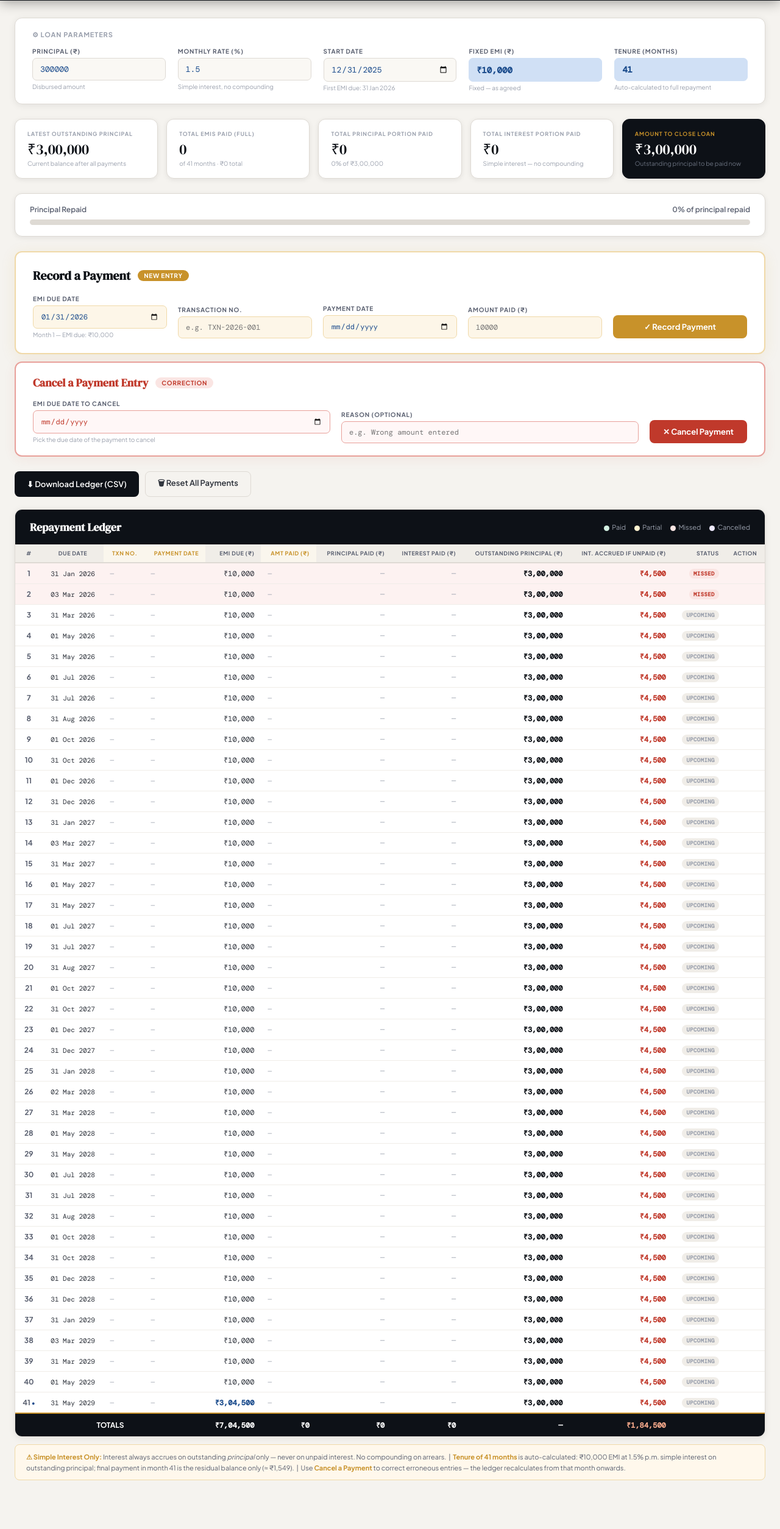
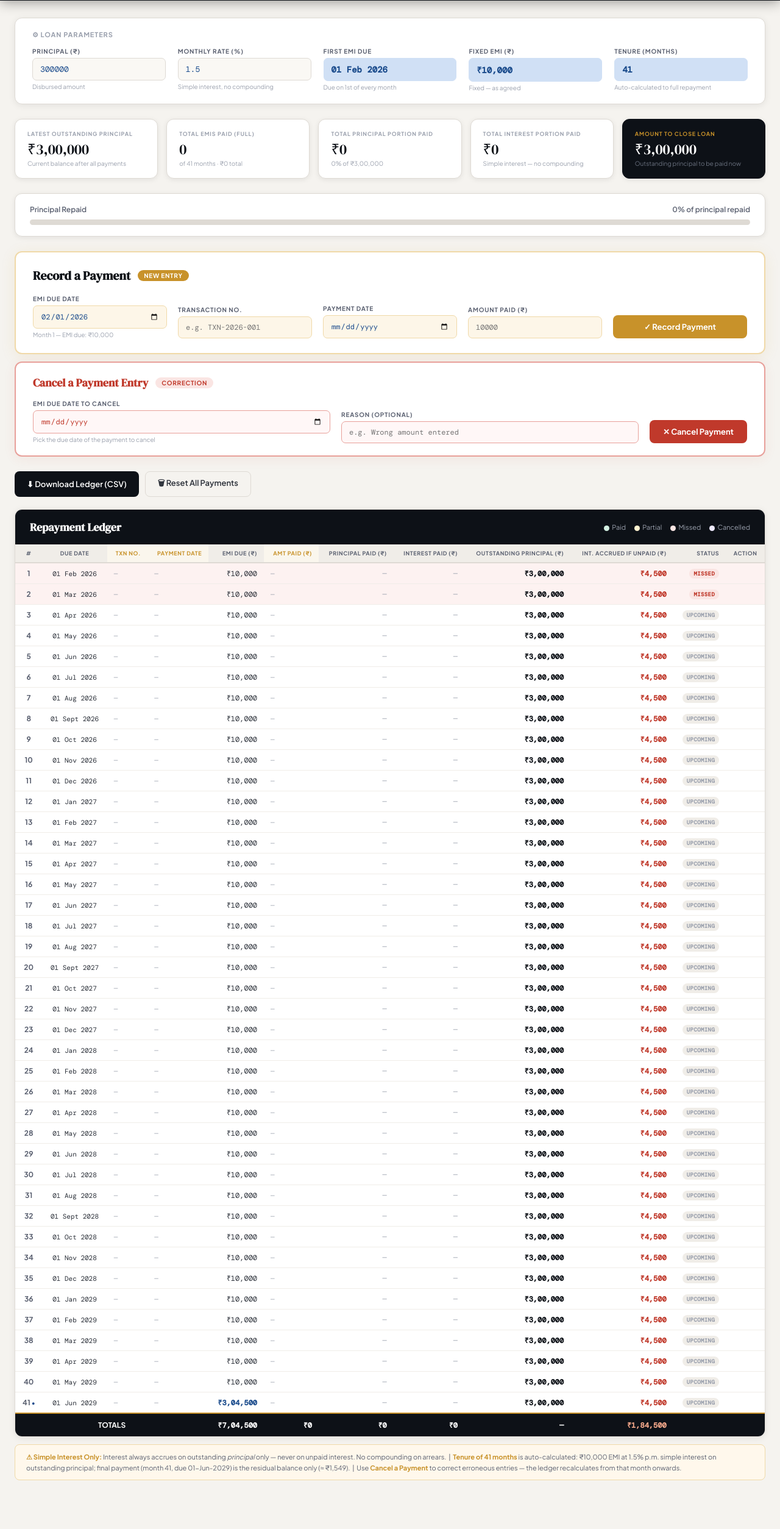
Before and after one commit to srini032026/loan-ledger, a plain HTML site: page index.html in a window 1280 px wide. Shown: the part 63-2571 px from the top of the page at 61% size. Drawn offline with nearby package versions, Linux system fonts and the light colour scheme.

Commit message:
ndex.html

```diff
--- a/index.html
+++ b/index.html
@@ -152,7 +152,7 @@ tfoot td:first-child{text-align:center;font-family:'Plus Jakarta Sans',sans-seri
     <div class="pill">Fixed EMI <strong>₹10,000</strong></div>
     <div class="pill">Rate <strong>1.5% p.m. Simple</strong></div>
     <div class="pill">Tenure <strong>41 months</strong></div>
-    <div class="pill">From <strong>Jan 2026</strong></div>
+    <div class="pill">From <strong>01 Feb 2026</strong></div>
   </div>
 </header>
 
@@ -173,9 +173,10 @@ tfoot td:first-child{text-align:center;font-family:'Plus Jakarta Sans',sans-seri
         <div class="hint">Simple interest, no compounding</div>
       </div>
       <div class="field">
-        <label>Start Date</label>
-        <input type="date" id="startDate" value="2025-12-31"/>
-        <div class="hint">First EMI due: 31 Jan 2026</div>
+        <label>First EMI Due</label>
+        <div class="fixed-val">01 Feb 2026</div>
+        <input type="hidden" id="startDate" value="2025-12-31"/>
+        <div class="hint">Due on 1st of every month</div>
       </div>
       <div class="field">
         <label>Fixed EMI (₹)</label>
@@ -301,7 +302,7 @@ tfoot td:first-child{text-align:center;font-family:'Plus Jakarta Sans',sans-seri
 
   <div class="note">
     <strong>⚠ Simple Interest Only:</strong> Interest always accrues on outstanding <em>principal</em> only — never on unpaid interest. No compounding on arrears.
-    &nbsp;|&nbsp; <strong>Tenure of 41 months</strong> is auto-calculated: ₹10,000 EMI at 1.5% p.m. simple interest on outstanding principal; final payment in month 41 is the residual balance only (≈ ₹1,549).
+    &nbsp;|&nbsp; <strong>Tenure of 41 months</strong> is auto-calculated: ₹10,000 EMI at 1.5% p.m. simple interest on outstanding principal; final payment (month 41, due 01-Jun-2029) is the residual balance only (≈ ₹1,549).
     &nbsp;|&nbsp; Use <strong>Cancel a Payment</strong> to correct erroneous entries — the ledger recalculates from that month onwards.
   </div>
 
@@ -314,6 +315,20 @@ const FIXED_EMI = 10000;
 // ── STATE ──────────────────────────────────────────────────────────────────
 // rows[i] = { txnNo, payDate, amtPaid, cancelled, cancelReason }
 let rows = [];
+
+// ── PERSISTENCE (localStorage) ─────────────────────────────────────────────
+const STORAGE_KEY = 'loanledger_rows_v1';
+
+function saveToStorage() {
+  try { localStorage.setItem(STORAGE_KEY, JSON.stringify(rows)); } catch(e) {}
+}
+
+function loadFromStorage() {
+  try {
+    const raw = localStorage.getItem(STORAGE_KEY);
+    if (raw) { rows = JSON.parse(raw); }
+  } catch(e) { rows = []; }
+}
 
 // ── CONFIG ─────────────────────────────────────────────────────────────────
 function getConfig() {
@@ -339,10 +354,13 @@ function calcTenure(P, r, emi) {
   return m;
 }
 
+// EMI due dates are always the 1st of each month, starting 01-Feb-2026
+// month index 1 => 01-Feb-2026, 2 => 01-Mar-2026, etc.
 function addMonths(dateStr, months) {
-  const d = new Date(dateStr + 'T00:00:00');
-  d.setMonth(d.getMonth() + months);
-  return d;
+  const base = new Date('2026-01-01T00:00:00');
+  base.setMonth(base.getMonth() + months);
+  base.setDate(1);
+  return base;
 }
 
 function fmtD(d) {
@@ -369,7 +387,7 @@ function compute() {
   let op = P;
 
   for (let i = 0; i < n; i++) {
-    const dueDate = addMonths(sd, i + 1);
+    const dueDate = addMonths('', i + 1);
     const row     = rows[i];
     const isFinal = (i === n - 1);
 
@@ -407,16 +425,11 @@ function compute() {
 // or -1 if not found. Matches on year+month (day-tolerant ±3 days).
 function dateToMonthIdx(dateStr) {
   if (!dateStr) return -1;
-  const { n, sd } = getConfig();
+  const { n } = getConfig();
   const picked = new Date(dateStr + 'T00:00:00');
+  // Due dates are always 1st of month — match on year+month
   for (let i = 0; i < n; i++) {
-    const due = addMonths(sd, i + 1);
-    const diffDays = Math.abs((due - picked) / 86400000);
-    if (diffDays <= 3) return i;           // within 3 days → same instalment
-  }
-  // Fallback: match by same year+month
-  for (let i = 0; i < n; i++) {
-    const due = addMonths(sd, i + 1);
+    const due = addMonths('', i + 1);
     if (due.getFullYear() === picked.getFullYear() &&
         due.getMonth()    === picked.getMonth()) return i;
   }
@@ -428,7 +441,7 @@ function buildDueDateMap() {
   const { n, sd } = getConfig();
   const map = {};
   for (let i = 0; i < n; i++) {
-    const due = addMonths(sd, i + 1);
+    const due = addMonths('', i + 1);
     map[due.toISOString().slice(0, 10)] = i;
   }
   return map;
@@ -437,8 +450,8 @@ function buildDueDateMap() {
 // Set min/max on both date pickers to the loan's date range
 function setupDatePickers() {
   const { n, sd } = getConfig();
-  const first = addMonths(sd, 1).toISOString().slice(0, 10);
-  const last  = addMonths(sd, n).toISOString().slice(0, 10);
+  const first = addMonths('', 1).toISOString().slice(0, 10);
+  const last  = addMonths('', n).toISOString().slice(0, 10);
   document.getElementById('entryMonth').min = first;
   document.getElementById('entryMonth').max = last;
   document.getElementById('cancelMonth').min = first;
@@ -447,7 +460,7 @@ function setupDatePickers() {
   // Default entry picker to first unpaid month's due date
   const firstUnpaid = rows.findIndex(r => !(parseFloat(r.amtPaid) > 0) && !r.cancelled);
   const defaultIdx  = firstUnpaid >= 0 ? firstUnpaid : 0;
-  const defaultDue  = addMonths(sd, defaultIdx + 1).toISOString().slice(0, 10);
+  const defaultDue  = addMonths('', defaultIdx + 1).toISOString().slice(0, 10);
   if (!document.getElementById('entryMonth').value) {
     document.getElementById('entryMonth').value = defaultDue;
   }
@@ -479,7 +492,7 @@ function updateCancelHint() {
   }
   const r = rows[idx];
   const { sd } = getConfig();
-  const due = addMonths(sd, idx + 1);
+  const due = addMonths('', idx + 1);
   hint.style.color = '';
   if (r.cancelled) {
     hint.textContent = `Month ${idx+1} — already cancelled`;
@@ -519,7 +532,7 @@ function recordPayment() {
   document.getElementById('entryAmt').value  = '';
 
   const { sd } = getConfig();
-  const due = addMonths(sd, idx + 1);
+  const due = addMonths('', idx + 1);
   showMsg('entryMsg','success', `✓ Month ${idx+1} (due ${fmtD(due)}) recorded — ₹${amt.toLocaleString('en-IN')} paid.`);
 
   render();
@@ -527,7 +540,7 @@ function recordPayment() {
   // Advance entry picker to next unpaid month's due date
   const nextUnpaid = rows.findIndex((r, i) => i > idx && !(parseFloat(r.amtPaid) > 0) && !r.cancelled);
   if (nextUnpaid >= 0) {
-    document.getElementById('entryMonth').value = addMonths(sd, nextUnpaid + 1).toISOString().slice(0, 10);
+    document.getElementById('entryMonth').value = addMonths('', nextUnpaid + 1).toISOString().slice(0, 10);
     updateEmiHint();
   }
 }
@@ -545,7 +558,7 @@ function cancelPayment() {
   if (!(parseFloat(r.amtPaid) > 0)) { showMsg('cancelMsg','error',`Month ${idx+1} has no payment recorded — nothing to cancel.`); return; }
 
   const { sd } = getConfig();
-  const due = addMonths(sd, idx + 1);
+  const due = addMonths('', idx + 1);
   if (!confirm(`Cancel payment for Month ${idx+1} (due ${fmtD(due)}, ₹${parseFloat(r.amtPaid).toLocaleString('en-IN')})?\nThe ledger will recalculate from this month onwards.`)) return;
 
   rows[idx].cancelled    = true;
@@ -563,7 +576,7 @@ function cancelPayment() {
 // Also allow inline cancel from table
 function inlineCancel(idx) {
   const { sd } = getConfig();
-  const due = addMonths(sd, idx + 1);
+  const due = addMonths('', idx + 1);
   if (!confirm(`Cancel payment for Month ${idx+1} (due ${fmtD(due)})?`)) return;
   rows[idx].cancelled = true;
   rows[idx].cancelReason = 'Cancelled via ledger';
@@ -587,6 +600,7 @@ function render() {
   const schedule = compute();
   renderKPIs(schedule, cfg);
   renderTable(schedule);
+  saveToStorage();
 }
 
 function renderKPIs(schedule, cfg) {
@@ -739,17 +753,19 @@ function exportCSV() {
 
 // ── RESET ──────────────────────────────────────────────────────────────────
 function clearAll() {
-  if (!confirm('Reset all payment entries? This cannot be undone.')) return;
+  if (!confirm('Reset ALL payment entries? This will permanently delete all recorded payments and cannot be undone.')) return;
   rows.forEach(r => { r.txnNo=''; r.payDate=''; r.amtPaid=''; r.cancelled=false; r.cancelReason=''; });
+  try { localStorage.removeItem(STORAGE_KEY); } catch(e) {}
   render();
 }
 
 // ── LISTENERS ──────────────────────────────────────────────────────────────
-['principal','rate','startDate'].forEach(id => {
-  document.getElementById(id).addEventListener('input', () => { rows=[]; render(); });
+['principal','rate'].forEach(id => {
+  document.getElementById(id).addEventListener('input', () => { render(); });
 });
 
 // ── BOOT ───────────────────────────────────────────────────────────────────
+loadFromStorage();   // restore saved payment data
 render();
 </script>
 </body>
```
